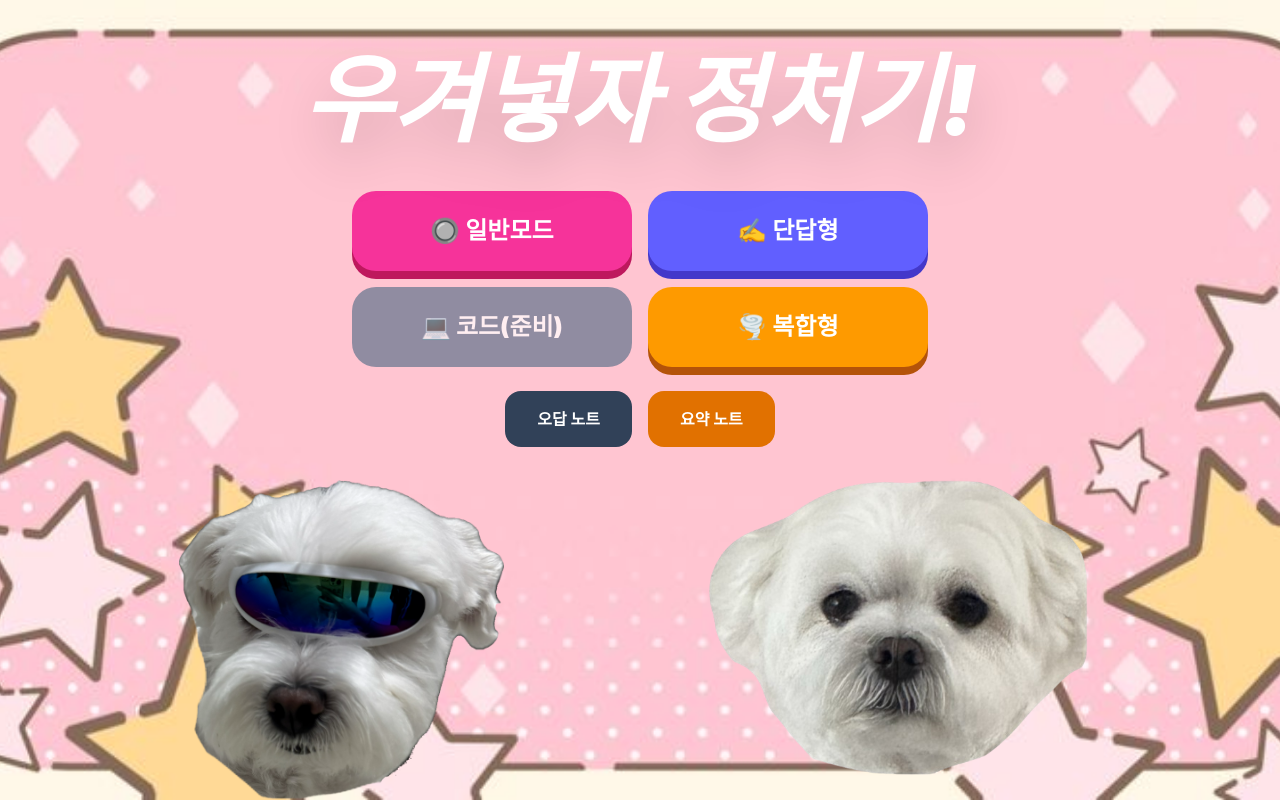
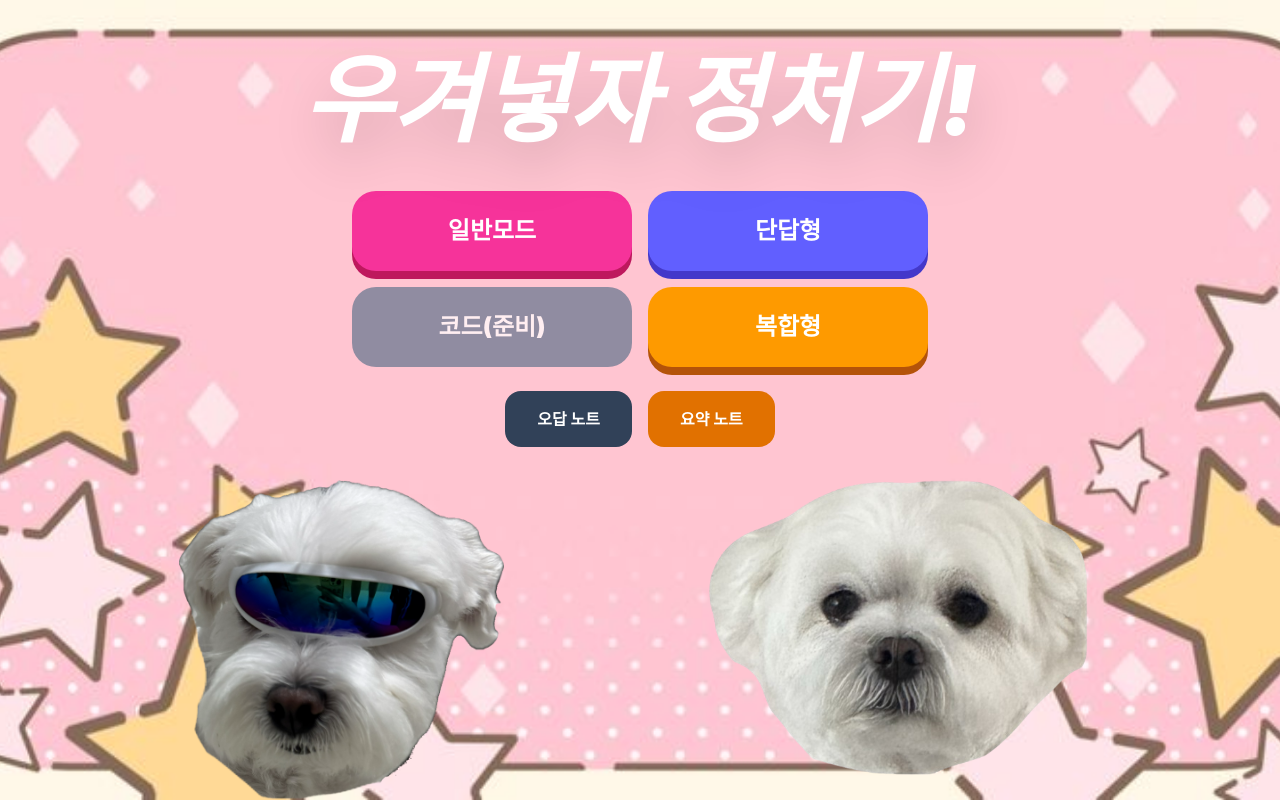
Before and after one commit to KIMEUNDA/testgame, a React (Vite) app: page / in a window 1280 px wide. Built offline with nearby package versions, Linux system fonts and the light colour scheme.

Commit message:
Fix: 정리

```diff
--- a/src/App.tsx
+++ b/src/App.tsx
@@ -275,10 +275,10 @@ export default function App() {
           <h1 className="text-6xl md:text-8xl font-black drop-shadow-2xl italic mb-10 animate-bounce text-center">우겨넣자 정처기!</h1>
 
           <div className="grid grid-cols-2 gap-4 w-full max-w-xl mb-6">
-            <button onClick={() => startNewGame('Normal')} className="bg-pink-500 text-white text-xl md:text-2xl p-6 rounded-3xl shadow-[0_8px_0_#be185d] active:translate-y-2 active:shadow-none transition-all font-black">🔘 일반모드</button>
-            <button onClick={() => startNewGame('Short')} className="bg-indigo-500 text-white text-xl md:text-2xl p-6 rounded-3xl shadow-[0_8px_0_#4338ca] active:translate-y-2 active:shadow-none transition-all font-black">✍️ 단답형</button>
-            <button onClick={() => startNewGame('Code')} className="bg-slate-500 text-white text-xl md:text-2xl p-6 rounded-3xl opacity-70 cursor-not-allowed font-black">💻 코드(준비)</button>
-            <button onClick={() => startNewGame('Mixed')} className="bg-amber-500 text-white text-xl md:text-2xl p-6 rounded-3xl shadow-[0_8px_0_#b45309] active:translate-y-2 active:shadow-none transition-all font-black">🌪️ 복합형</button>
+            <button onClick={() => startNewGame('Normal')} className="bg-pink-500 text-white text-xl md:text-2xl p-6 rounded-3xl shadow-[0_8px_0_#be185d] active:translate-y-2 active:shadow-none transition-all font-black">일반모드</button>
+            <button onClick={() => startNewGame('Short')} className="bg-indigo-500 text-white text-xl md:text-2xl p-6 rounded-3xl shadow-[0_8px_0_#4338ca] active:translate-y-2 active:shadow-none transition-all font-black">단답형</button>
+            <button onClick={() => startNewGame('Code')} className="bg-slate-500 text-white text-xl md:text-2xl p-6 rounded-3xl opacity-70 cursor-not-allowed font-black">코드(준비)</button>
+            <button onClick={() => startNewGame('Mixed')} className="bg-amber-500 text-white text-xl md:text-2xl p-6 rounded-3xl shadow-[0_8px_0_#b45309] active:translate-y-2 active:shadow-none transition-all font-black">복합형</button>
           </div>
 
           <div className="flex gap-4">
@@ -302,7 +302,7 @@ export default function App() {
         <h2 className="text-4xl font-black mb-8">{isReview ? '오답노트' : '요약노트'}</h2>
         <div className="w-full max-w-4xl flex-grow">
           {isReview ? (
-            wrongAnswers.length === 0 ? <p className="text-center text-2xl font-bold text-slate-400 mt-20">클린하다멍! 🐾</p> :
+            wrongAnswers.length === 0 ? <p className="text-center text-2xl font-bold text-slate-400 mt-20">아직은 살려줄게🐾</p> :
             wrongAnswers.map(q => (
               <div key={q.id} className="bg-white p-6 rounded-3xl shadow-md border-l-8 border-red-400 mb-4">
                 <p className="text-xl font-bold mb-2">Q. {q.question}</p>
@@ -335,7 +335,7 @@ export default function App() {
 
         <div className="w-[90%] max-w-4xl mt-6 bg-white/90 rounded-[3rem] p-8 md:p-12 shadow-2xl border-[6px] border-pink-200 relative">
           <h2 className="text-2xl md:text-3xl font-black text-slate-800 text-center leading-snug">
-            {showComment ? (isCorrect ? "⭕ 정답이다멍!" : "❌ 틀렸다멍!") : `"${q.question}"`}
+            {showComment ? (isCorrect ? "⭕ 정답이다멍!" : "다시.") : `"${q.question}"`}
           </h2>
         </div>
 
```
